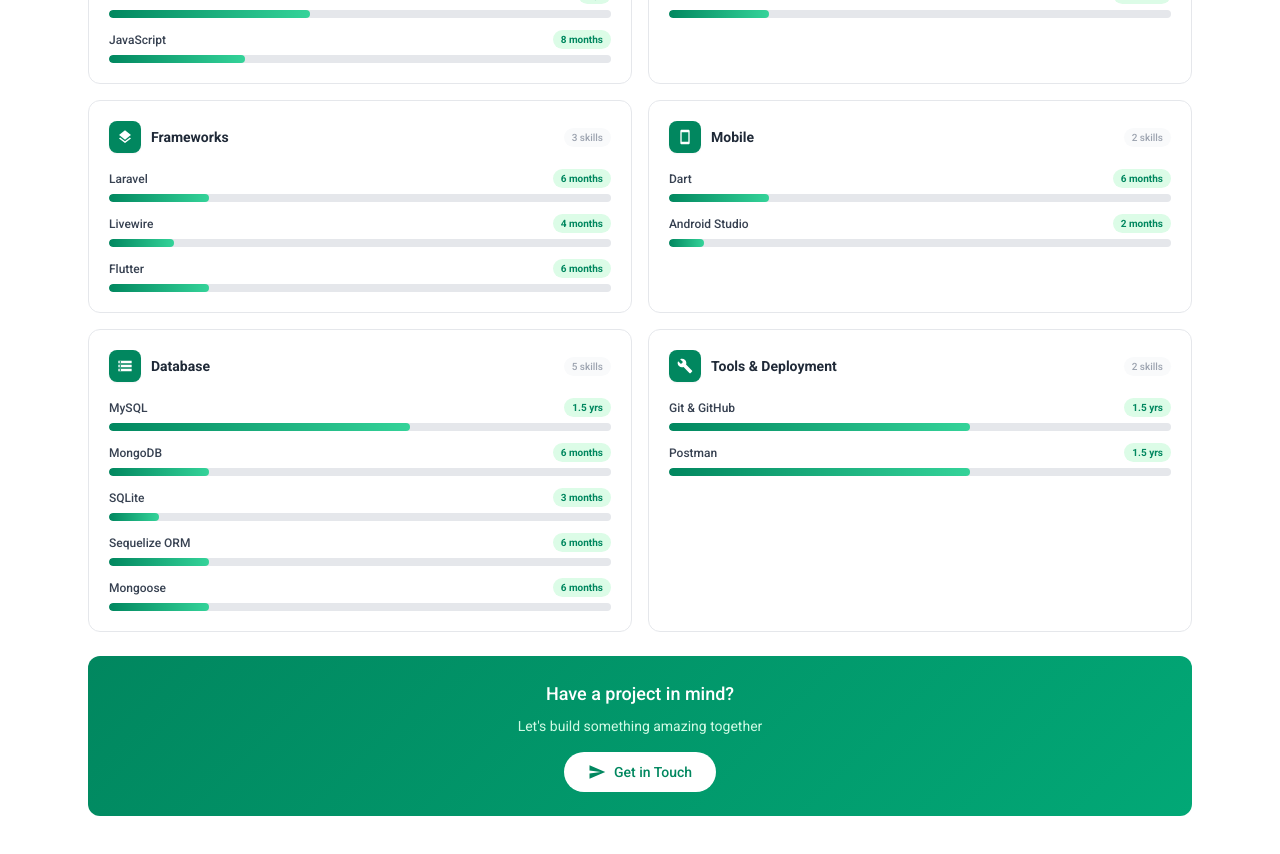
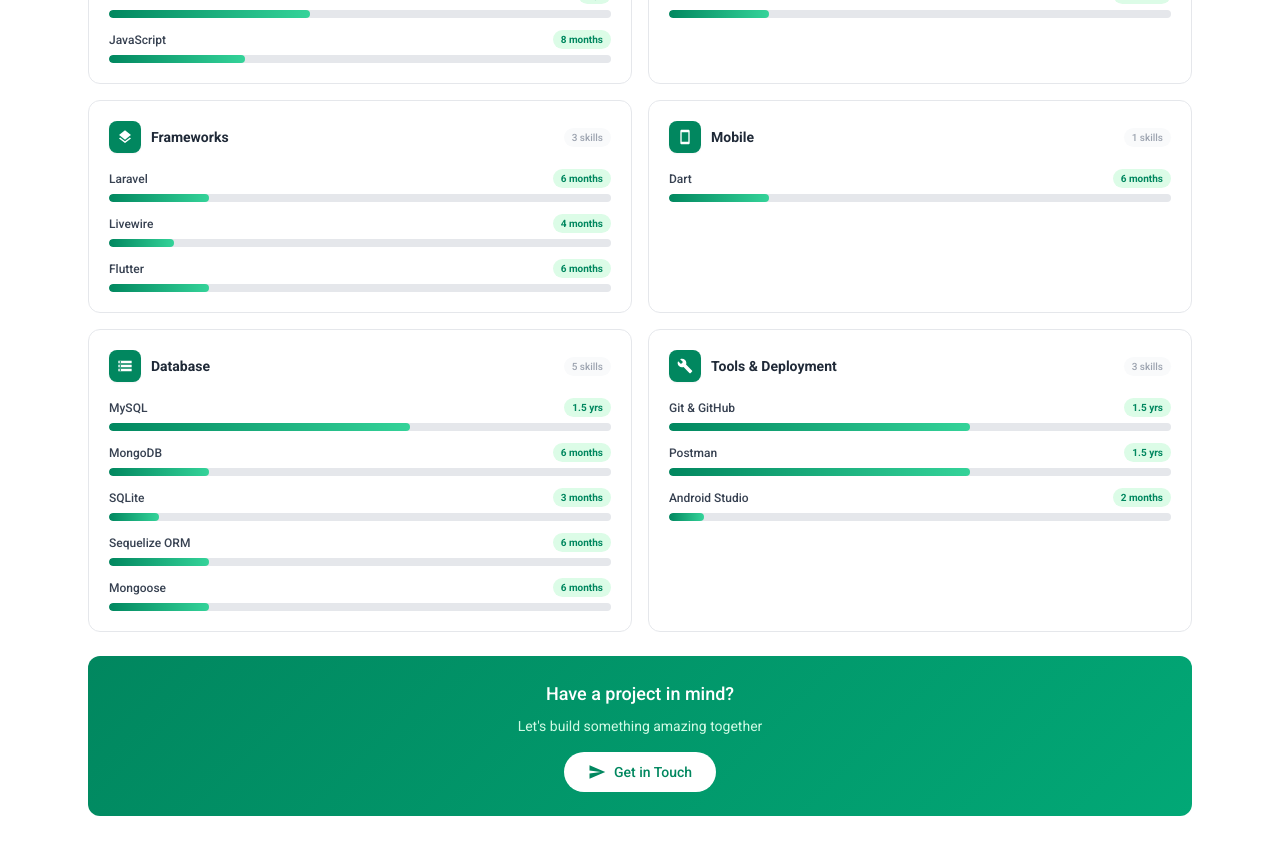
Before and after one commit to Madrigal-Carl/Portfolio, a React (Vite) app: page / in a window 1280 px wide. Shown: the part 1320-2174 px from the top of the page. Built offline with nearby package versions, Linux system fonts and the light colour scheme; no server answers; a web font is replaced by a local one.

Commit message:
udpate skills

```diff
--- a/src/constants/projects.js
+++ b/src/constants/projects.js
@@ -286,7 +286,7 @@
     ],
   },
   {
-    id: 9,
+    id: 8,
     title: "Project Store: Portfolio Showcase Website",
     description:
       "A modern portfolio showcase website designed to display projects, skills, technologies, and development experience in an organized and interactive interface. The platform features responsive layouts, project galleries, category filtering, and detailed project presentation pages.",
--- a/src/constants/skills.js
+++ b/src/constants/skills.js
@@ -44,10 +44,7 @@
   {
     category: "Mobile",
     icon: MdSmartphone,
-    skills: [
-      { name: "Dart", months: 6, label: "6 months" },
-      { name: "Android Studio", months: 2, label: "2 months" },
-    ],
+    skills: [{ name: "Dart", months: 6, label: "6 months" }],
   },
 
   {
@@ -68,6 +65,7 @@
     skills: [
       { name: "Git & GitHub", months: 18, label: "1.5 yrs" },
       { name: "Postman", months: 18, label: "1.5 yrs" },
+      { name: "Android Studio", months: 2, label: "2 months" },
     ],
   },
 ];
```
